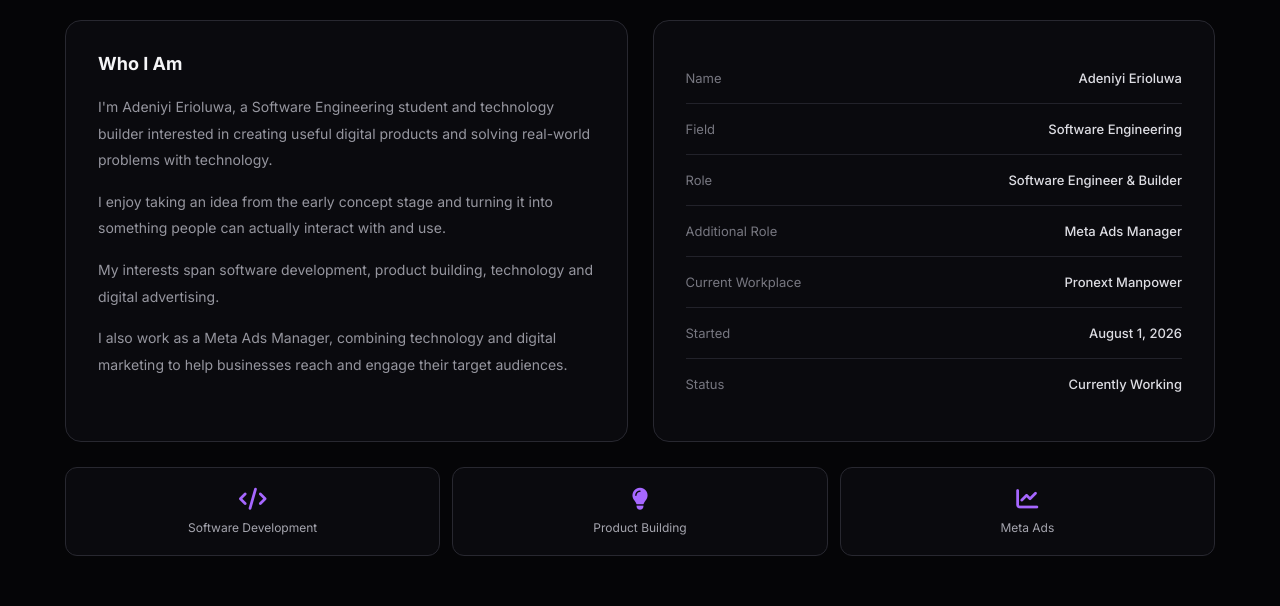
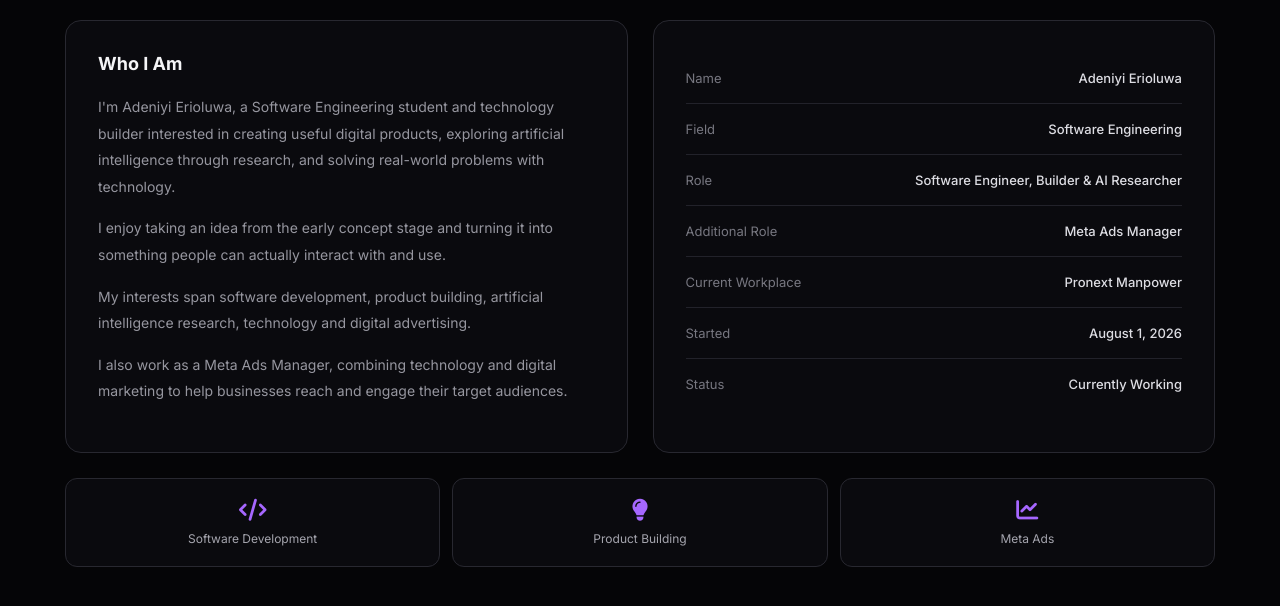
Before and after one commit to erioluwaadeniyi/my-portfolio, a plain HTML site: page about.html in a window 1280 px wide. Shown: the part 314-920 px from the top of the page. Drawn offline with nearby package versions, Linux system fonts and the light colour scheme.

Commit message:
Add AI researcher role to about page

```diff
--- a/about.html
+++ b/about.html
@@ -614,8 +614,9 @@ body {
 
         I'm Adeniyi Erioluwa, a Software Engineering
         student and technology builder interested in
-        creating useful digital products and solving
-        real-world problems with technology.
+        creating useful digital products, exploring
+        artificial intelligence through research, and
+        solving real-world problems with technology.
 
       </p>
 
@@ -632,8 +633,8 @@ body {
       <p>
 
         My interests span software development,
-        product building, technology and digital
-        advertising.
+        product building, artificial intelligence
+        research, technology and digital advertising.
 
       </p>
 
@@ -689,7 +690,7 @@ body {
         </span>
 
         <strong>
-          Software Engineer & Builder
+          Software Engineer, Builder & AI Researcher
         </strong>
 
       </div>
```
